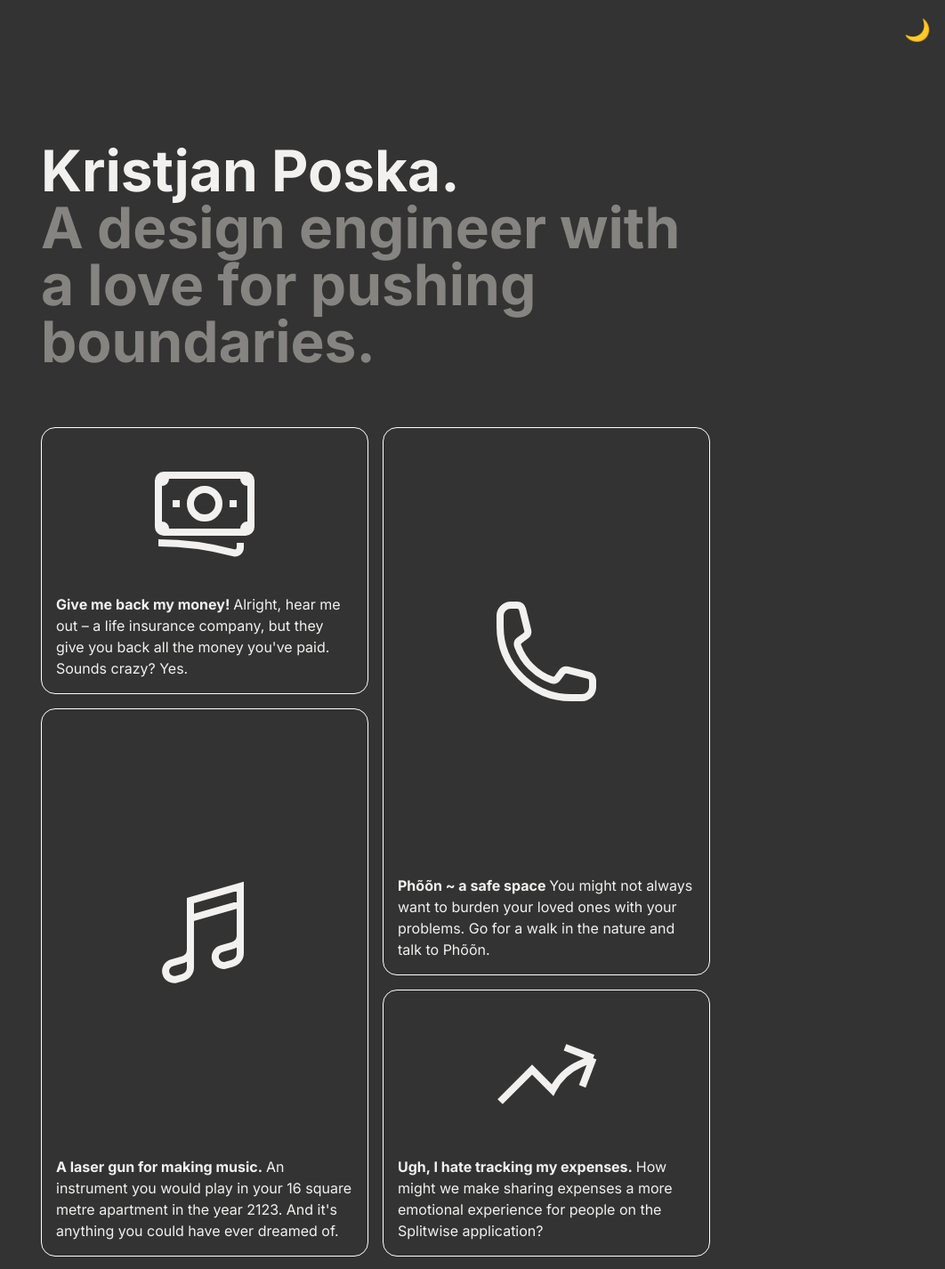
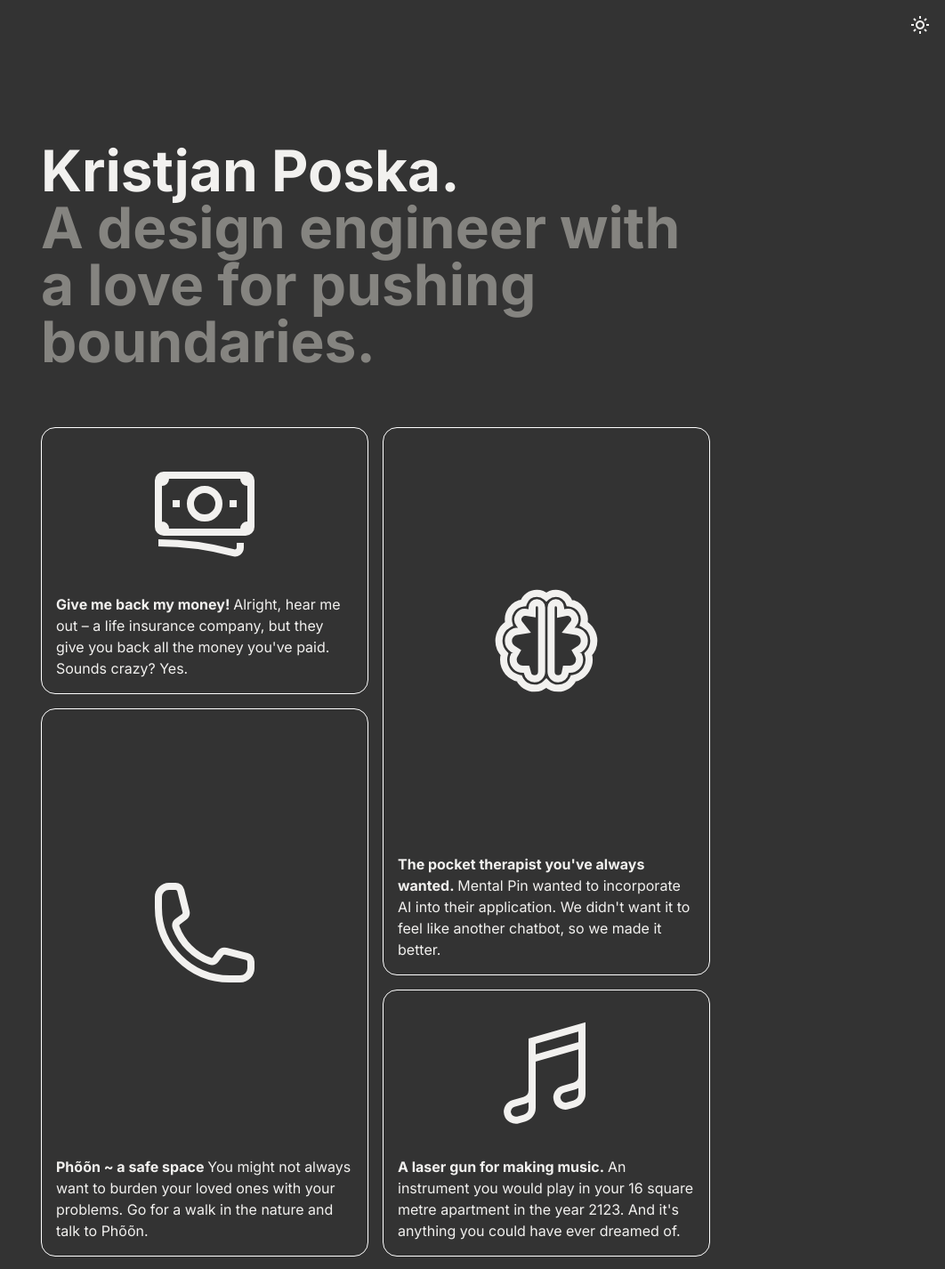
Before and after one commit to pxska/portfolio, a Next.js app: page / in a window 1280 px wide. Shown: the top 1426 px of the page at 89% size, without its empty margins (218-1280 px from the left). Built offline with nearby package versions, Linux system fonts and the light colour scheme.

Commit message:
Add Mental Pin

```diff
--- /dev/null
+++ b/public/posts/mentalpin.md
@@ -0,0 +1,13 @@
+---
+title: "The pocket therapist you've always wanted."
+description: "Mental Pin wanted to incorporate AI into their application. We didn't want it to feel like another chatbot, so we made it better."
+shortName: 'Mental Pin × AI.'
+shortDescription: 'The pocket therapist.'
+icon: "brain"
+tags:
+  - design
+  - ux/ui
+  - mental health
+---
+
+Coming soon, I promise.
--- a/src/pages/index.js
+++ b/src/pages/index.js
@@ -10,8 +10,9 @@ import Phone from '@assets/icons/phone.svg';
 import Bills from '@assets/icons/bills.svg';
 import Stocks from '@assets/icons/stocks.svg';
 import Note from '@assets/icons/note.svg';
+import Brain from '@assets/icons/brain.svg';
 
-import {BiCopy, BiCheck} from 'react-icons/bi';
+import {BiCopy, BiCheck, BiMoon, BiSun} from 'react-icons/bi';
 
 const COLORS = ['#DCB481', '#C09E85', '#E0D0C3', '#90837A', '#B9B99D'];
 
@@ -70,6 +71,8 @@ function getIcon(fmIcon) {
       return <Stocks />;
     case 'note':
       return <Note />;
+    case 'brain':
+      return <Brain />;
   }
 }
 
@@ -113,7 +116,7 @@ const Index = ({posts}) => {
         <button
           className={styles.themeButton}
           onClick={() => setTheme(theme === 'light' ? 'dark' : 'light')}>
-          {theme === 'dark' ? '🌙' : '🌈'}
+          {theme === 'dark' ? <BiSun /> : <BiMoon />}
         </button>
 
         <section className={styles.title}>
--- a/src/styles/Index.module.scss
+++ b/src/styles/Index.module.scss
@@ -103,6 +103,10 @@ $colors: #DCB481, #C09E85, #E0D0C3, #90837A, #B9B99D;
     grid-row: span 2;
   }
 
+  :nth-child(5) {
+    grid-column: span 2;
+  }
+
   :first-child {
     grid-column: 1 / 1;
     grid-row: 1 / 1;
```
Also changed, not shown: src/assets/icons/brain.svg (added).
